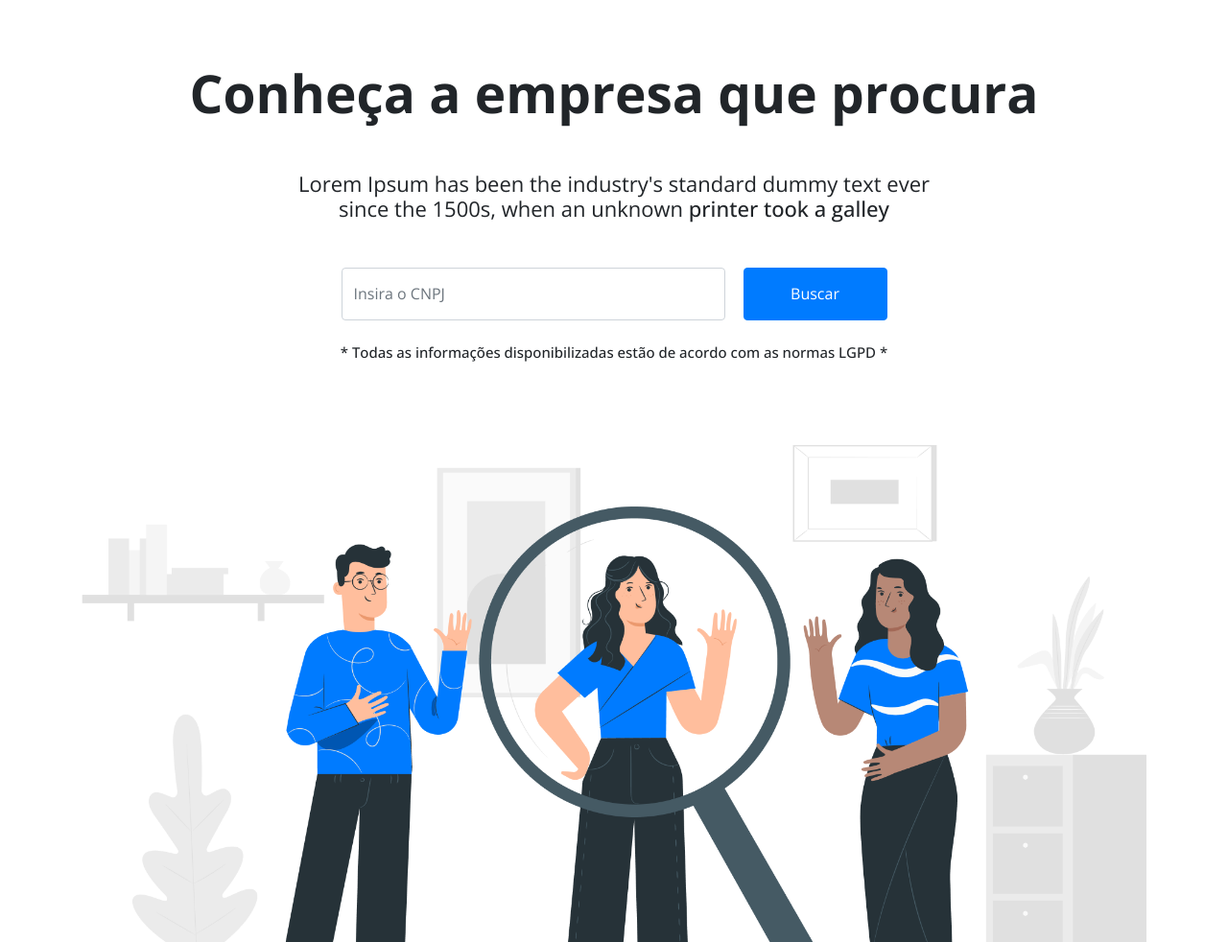
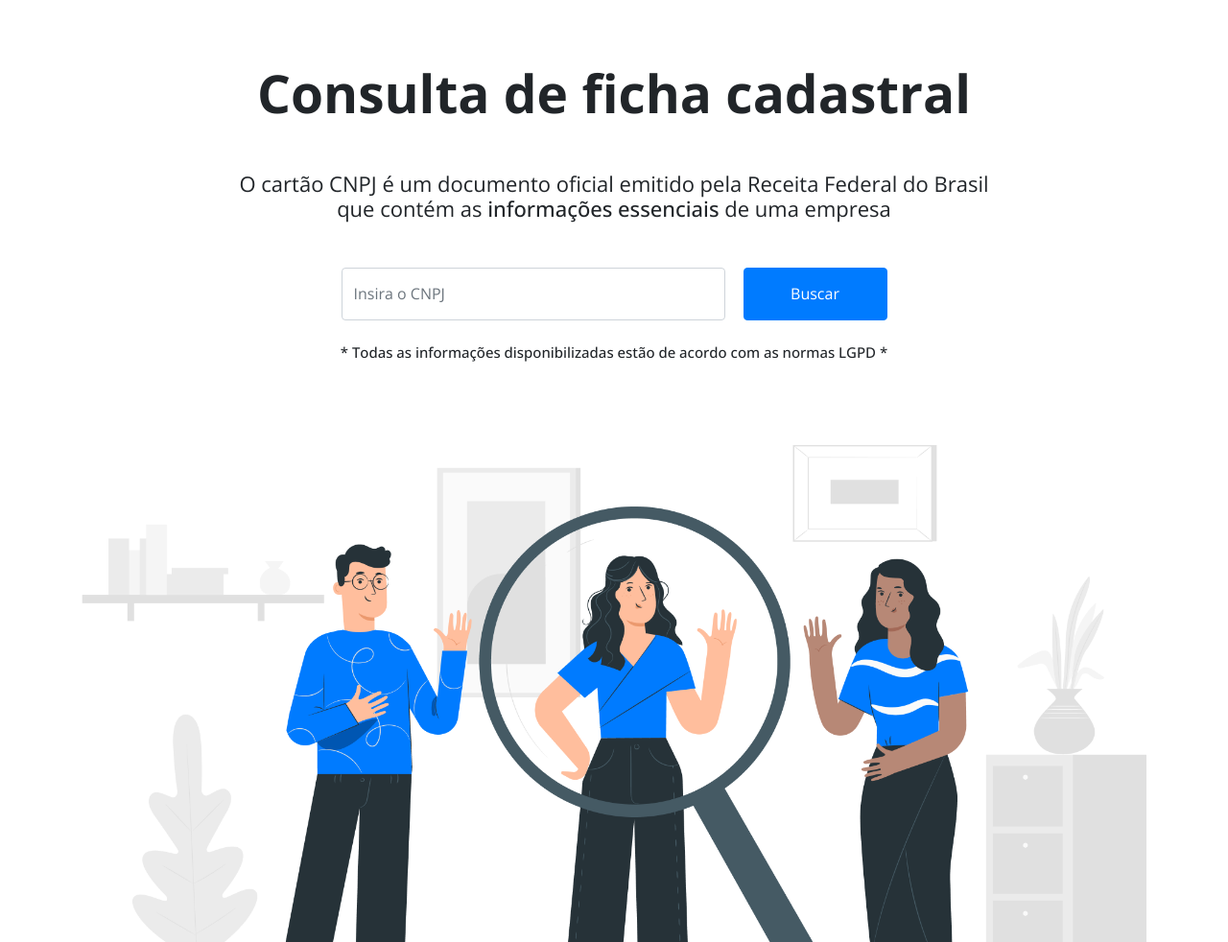
Before and after one commit to gustavo-henrique1/consultar-cnpj, a plain HTML site: page index.html in a window 1280 px wide. Shown: the whole page at 96% size. Drawn offline with nearby package versions, Linux system fonts and the light colour scheme.

Commit message:
Alteração no texto da home

```diff
--- a/index.html
+++ b/index.html
@@ -15,10 +15,10 @@
 <body class="overflow" id="body">
     <div class="container container-all">
         <div class="search-area">
-            <h1 class="text-center mb-5 title-header">Conheça a empresa que procura</h1>
+            <h1 class="text-center mb-5 title-header">Consulta de ficha cadastral</h1>
             <h4 class="text-center mb-5 text-header">
-                Lorem Ipsum has been the industry's standard dummy text ever  <br>
-                since the 1500s, when an unknown <span class="text-bold">printer took a galley</span>
+                 O cartão CNPJ é um documento oficial emitido pela Receita Federal do Brasil <br>
+                 que contém as <span class="text-bold">informações essenciais</span> de uma empresa
             </h4>
             <div class="row row-input mb-4">
                 <input type="text" id="cnpj-input" class="form-control input-search" placeholder="Insira o CNPJ">
```
